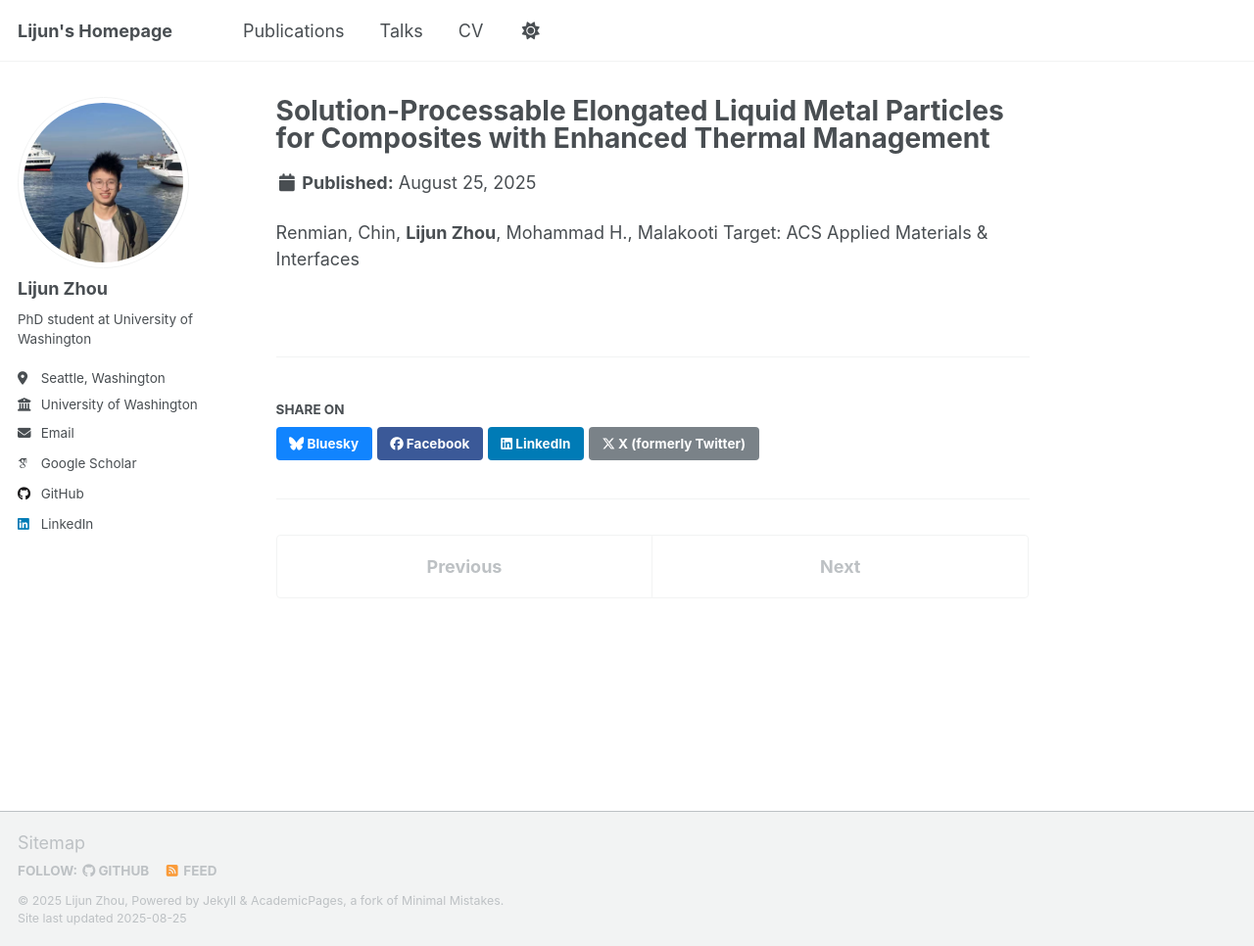
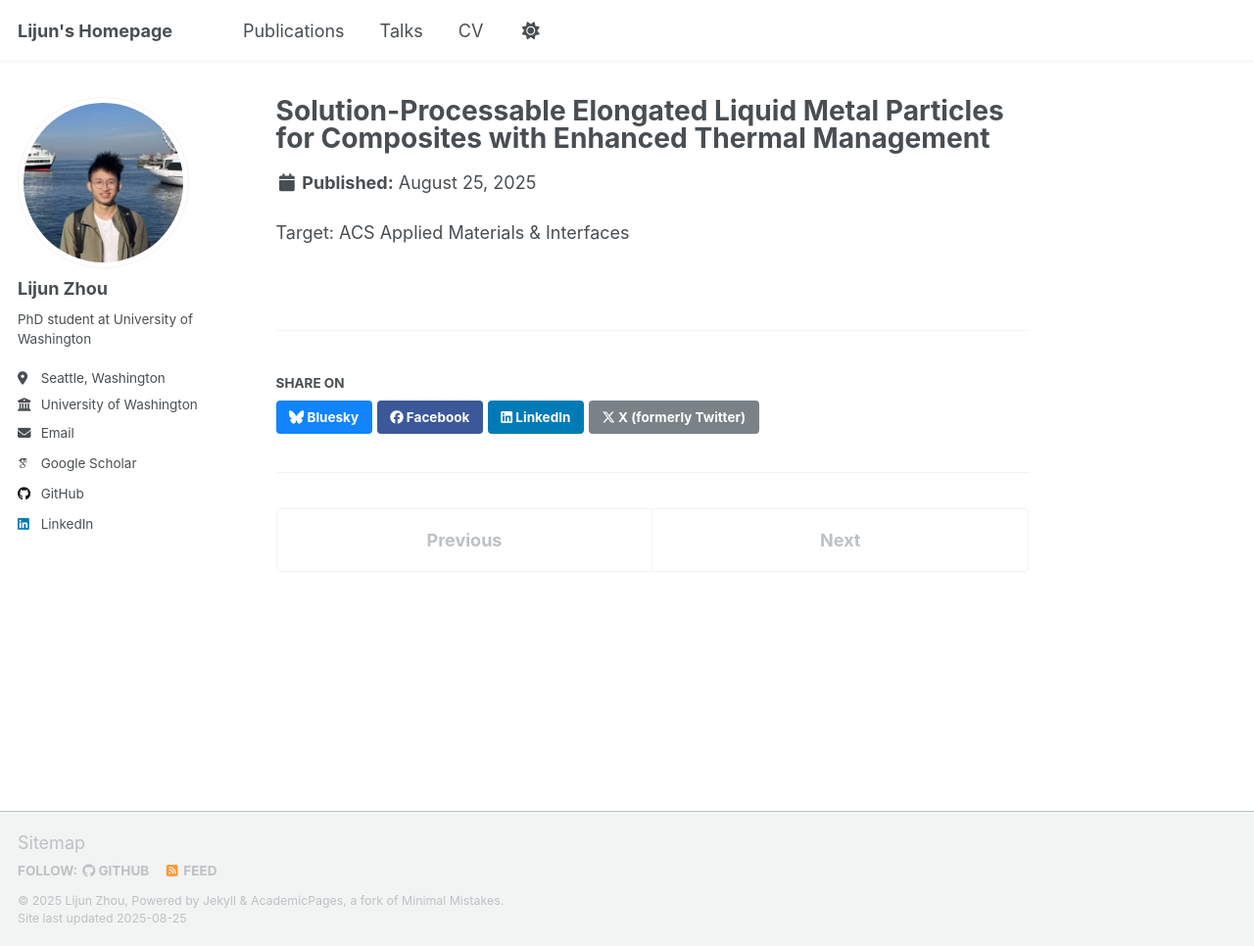
Before and after one commit to zdxbll/zdxbll, a Jekyll site: the page built from _publications/2025-upcoming-Elongated.md, in a window 1280 px wide and 966 px high. Shown: the whole window at 98% size. Built offline with Jekyll 4.4.1, drawn with Linux system fonts in a browser that asks for light colours; some web fonts are replaced; a script that is not in the unit is left out; part of the change alters nothing that is shown.

Commit message:
Update publication metadata for upcoming article

```diff
--- a/_publications/2025-upcoming-Elongated.md
+++ b/_publications/2025-upcoming-Elongated.md
@@ -2,6 +2,12 @@
 title: "Solution-Processable Elongated Liquid Metal Particles for Composites with Enhanced Thermal Management "
 collection: publications
 category: upcoming
+nolink: true
+hide_meta: true
+authors:
+  - Lijun Zhou
+  - Renmian Chin
+  - Mohammad H.
+  - Malakooti
 ---
-Renmian, Chin, **Lijun Zhou**, Mohammad H., Malakooti
 Target: ACS Applied Materials & Interfaces
```
